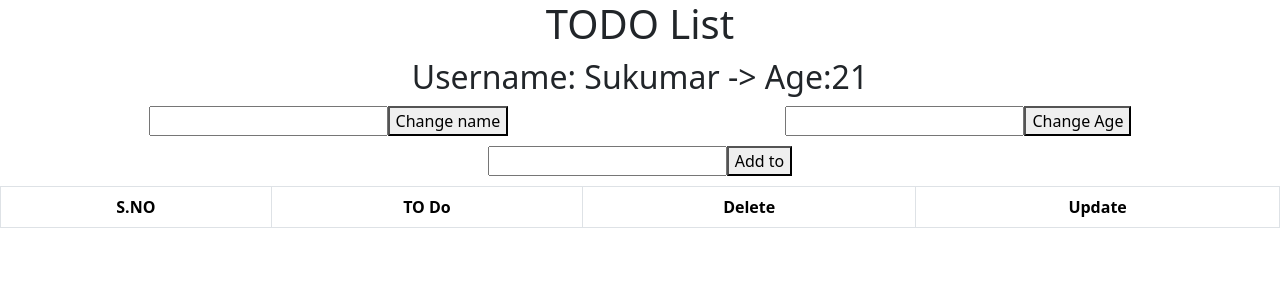
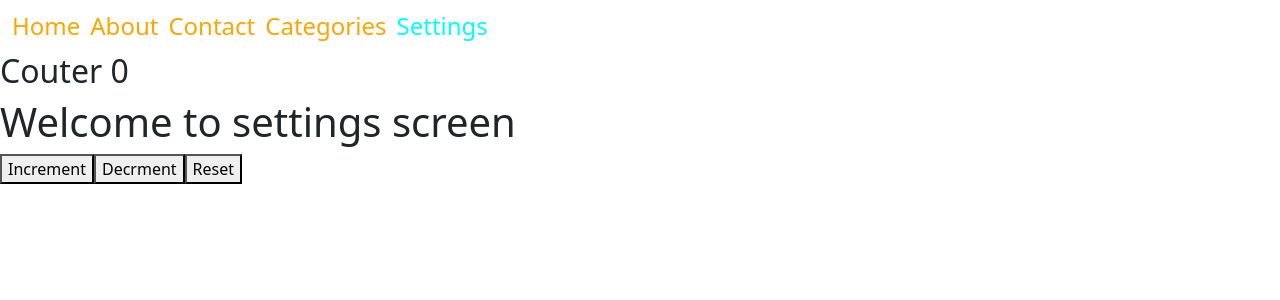
Before and after one commit to sukumar-chennari/react_projects, a React (Vite) app: page /settings in a window 1280 px wide. Shown: the top 300 px of the page. Built offline with nearby package versions, Linux system fonts and the light colour scheme.

Commit message:
worked with global counter useReducer+useContext

```diff
--- a/src/App.jsx
+++ b/src/App.jsx
@@ -1,16 +1,11 @@
 
 import './App.css'
-import { Counter } from './Components/hooks/useReducer/counter'
-import { StaticCounter } from './Components/hooks/useReducer/simpleCounter'
-import { TODO } from './Components/hooks/useReducer/todo'
+import { NavigatorStack } from './Components/navigator/navigator-stack'
 
 const App=()=>{
 return (
   <>
-    <TODO/>
-    {/* <StaticCounter></StaticCounter>
-    <Counter/> */}
-
+    <NavigatorStack/>
   </>
 
 )
--- a/src/Components/Nav10k/navStack.jsx
+++ b/src/Components/Nav10k/navStack.jsx
@@ -4,12 +4,17 @@ import { ControlledForm } from "../hooks/controlled/controlled"
 import { Recipe } from "../axios/axiosfetch"
 import { TodoList } from "../hooks/todo"
 import GetLocation from "../location/location"
+import { createContext } from "react"
 
 
+export const UserDetails=createContext()
 
 export const NavStack=()=>{
     return(
         <>
+        <UserDetails.Provider username={{
+            username:'sukumar'
+        }}>
         <BrowserRouter>
             <Routes>
                 <Route path="/" element={<FirstScreen/>}>
@@ -21,6 +26,8 @@ export const NavStack=()=>{
 
             </Routes>
         </BrowserRouter>
+        </UserDetails.Provider>
+
     </>
 
 
--- a/src/Components/myscreens/contactScreen.jsx
+++ b/src/Components/myscreens/contactScreen.jsx
@@ -1,10 +1,14 @@
+import { useContext } from "react"
 import { Navbar } from "../navbar/navbar"
+import { CounterDetails } from "../navigator/navigator-stack"
 
 const ContactScreen=()=>{
+    const {currentState}=useContext(CounterDetails)
     return(
         <>
             <Navbar/>
             <h1>Welcome to contact screen</h1>
+            <h2>{`Couter ${currentState.count} `}</h2>
         </>
     )
 }
--- a/src/Components/myscreens/homeScreen.jsx
+++ b/src/Components/myscreens/homeScreen.jsx
@@ -1,10 +1,16 @@
+import { useContext } from "react"
 import { Navbar } from "../navbar/navbar"
+import { UserDetails } from "../nestedNav/nav-stack"
+import { CounterDetails } from "../navigator/navigator-stack"
 
 const HomeScreen=()=>{
+    const {currentState}=useContext(CounterDetails)
     return(
         <>
             <Navbar/>
+            {console.log(currentState.count)}
             <h1>Welcome to home screen</h1>
+            <h2>{`Couter ${currentState.count} `}</h2>
         </>
     )
 }
--- a/src/Components/myscreens/settingScreen.jsx
+++ b/src/Components/myscreens/settingScreen.jsx
@@ -1,10 +1,21 @@
+import { useContext } from "react"
 import { Navbar } from "../navbar/navbar"
+import { CounterDetails } from "../navigator/navigator-stack"
+import { DecrementAction, IncrementAction, ResetAction } from "../navigator/helperJS"
+
 
 const SettingScreen=()=>{
+    const {currentState,dispatch}=useContext(CounterDetails)
     return(
         <>
             <Navbar/>
-            <h1>Welcome to home screen</h1>
+            <h2>{`Couter ${currentState.count} `}</h2>
+            <h1>Welcome to settings screen</h1>
+
+            <button onClick={()=>{dispatch(IncrementAction)}}>Increment</button>
+            <button onClick={()=>{dispatch(DecrementAction)}}>Decrment</button>
+            <button onClick={()=>{dispatch(ResetAction)}}>Reset</button>
+
         </>
     )
 }
--- a/src/Components/navbar/navbar.jsx
+++ b/src/Components/navbar/navbar.jsx
@@ -3,12 +3,12 @@ import "./navCss.css"
 import { useContext } from "react";
 import { UserDetails } from "../nestedNav/nav-stack";
 const Navbar = () => {
-  const {darkTheme}=useContext(UserDetails)
-console.log('dark theme', darkTheme)
+
+
   return (
 
     <>
-      <nav className={`navbar navbar-expand-lg navbar-light bg-${darkTheme?'dark':'light'}`} >
+      <nav className={`navbar navbar-expand-lg navbar-light bg-light}`} >
         <div className="container-fluid">
 
           <button
--- /dev/null
+++ b/src/Components/navigator/helperJS.js
@@ -0,0 +1,30 @@
+import { act, useReducer } from "react"
+
+export const intialData={
+    count:0
+}
+
+
+
+
+export const IncrementAction={
+    type:'INCREMENT'
+}
+export const DecrementAction={
+    type:'DECREMENT'
+}
+
+export const ResetAction={
+    type:'RESET'
+}
+
+
+
+export const reducer=(state,action)=>{
+    switch(action.type){
+        case 'INCREMENT': return {...state,count:state.count+1}
+        case 'DECREMENT': return {...state,count:state.count-1}
+        case 'RESET': return {...state,count:0}
+        default: return {state}
+    }
+}
--- a/src/Components/navigator/navigator-stack.jsx
+++ b/src/Components/navigator/navigator-stack.jsx
@@ -4,10 +4,20 @@ import { AboutScreen } from "../myscreens/aboutScreen"
 import { UndefinedScreen } from "../myscreens/undefinedScreen"
 import { SettingScreen } from "../myscreens/settingScreen"
 import { ContactScreen } from "../myscreens/contactScreen"
+import { reducer,intialData} from "./helperJS"
+import { createContext, useReducer } from "react"
 
+export const CounterDetails=createContext()
 const NavigatorStack=()=>{
+
+    const [currentState,dispatch]=useReducer(reducer,intialData)
+
     return (
-        <BrowserRouter>
+        <CounterDetails.Provider value={{
+            currentState:currentState,
+            dispatch
+         }}>
+             <BrowserRouter >
             <Routes>
                 <Route path="/" element={<HomeScreen/>}/>
                 <Route path="about" element={<AboutScreen/>}/>
@@ -15,7 +25,9 @@ const NavigatorStack=()=>{
                 <Route path="/contact-us" element={<ContactScreen/>}/>
                 <Route path="/*" element={<UndefinedScreen/>}/>
             </Routes>
-        </BrowserRouter>
+            </BrowserRouter>
+        </CounterDetails.Provider>
+
     )
 }
 export {NavigatorStack}
```
Also changed, not shown: 1 other file (tests, documents, lock files or other folders).
